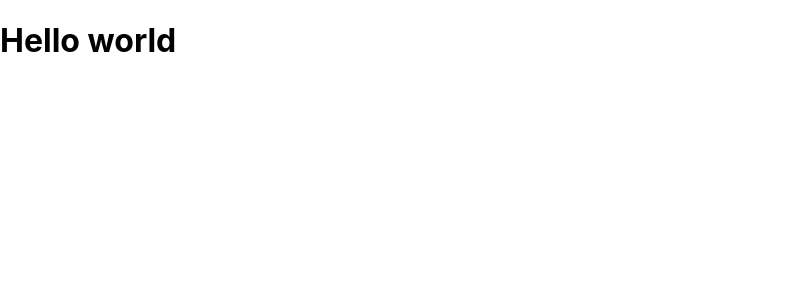
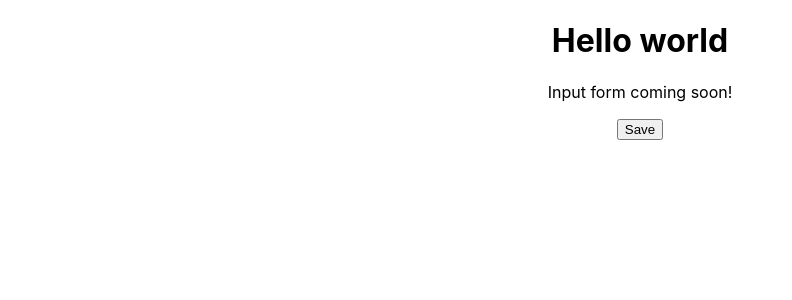
Before and after one commit to Ant1N/time-estimate, a React (Create React App) app: page / in a window 1280 px wide. Shown: the top 300 px of the page, without its empty margins (0-792 px from the left). Built offline with nearby package versions, Linux system fonts and the light colour scheme.

Commit message:
Adding components folder and setting up basic structure in form component

```diff
--- a/src/App.tsx
+++ b/src/App.tsx
@@ -1,10 +1,14 @@
 import React from 'react';
 import './App.css';
+import Form from './components/Form';
 
 function App() {
   return (
-   <h1>Hello world</h1>
-  );
+    <div className="App">
+      <h1>Hello world</h1>
+      <Form />
+    </div>
+);
 }
 
 export default App;
--- a/src/components/Form.tsx
+++ b/src/components/Form.tsx
@@ -1 +1,25 @@
-// Input form coming soon!
+import React from 'react';
+
+// Interface for Form component
+
+interface FormInterface {
+
+}
+
+// Input form
+
+const Form = (props: FormInterface) => {
+    return (
+        <div className="form-container">
+            <div className="form-input">
+            <p>Input form coming soon!</p>
+            </div>
+
+            <div className="form-button">
+                <button type="button">Save</button>
+            </div>
+        </div>
+    )
+}
+
+export default Form;
```
